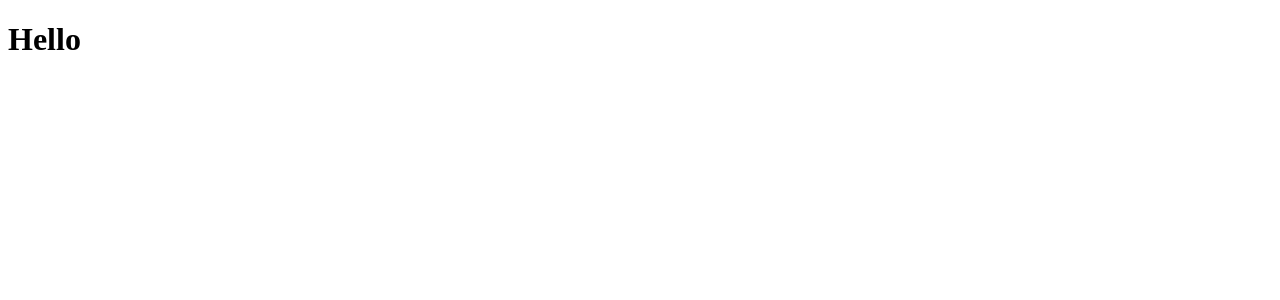
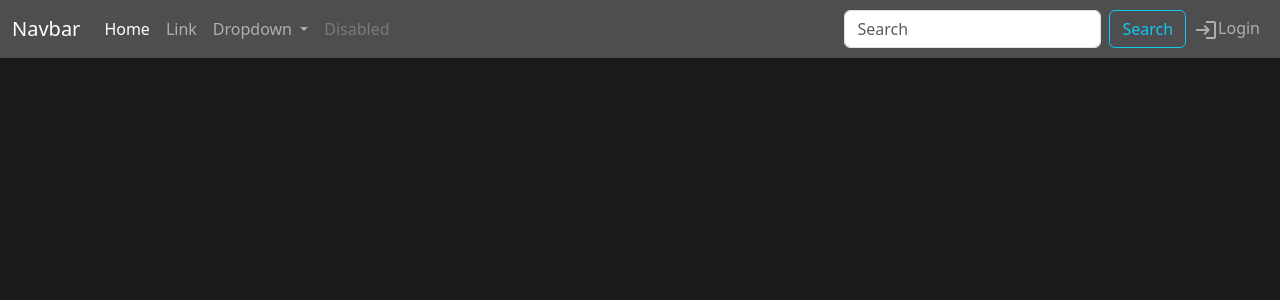
Before and after one commit to elliotpk/d0018e, a Flask app: page / in a window 1280 px wide. Before the commit the part shown is almost empty. Shown: the top 300 px of the page. Run offline with Flask 2, Linux system fonts and the light colour scheme; some libraries are stand-ins or nearby versions.

Commit message:
home screen navbar and login button checks if user is authed in progress

```diff
--- a/db.py
+++ b/db.py
@@ -13,21 +13,18 @@ mydb = mysql.connector.connect(
 def get_user(email):
     cursor=mydb.cursor()
     query = "SELECT id, hashed_pass FROM user WHERE email=%s"
-    cursor.execute(query, email)
+    cursor.execute(query, (email,))
     result = cursor.fetchone()
     return User(str(result[0]), email, result[1]) if result else None
 
 def add_user(user):
     cursor = mydb.cursor()
     query = "INSERT INTO user (email, hashed_pass) VALUES (%s, %s)"
-    print('hello')
     cursor.execute(query, (user.email, user.password))
-    print('executed statment')
     mydb.commit()
     query = "SELECT id FROM user WHERE email=%s"
     cursor.execute(query, (user.email,))
     result = cursor.fetchone()
-    print(result[0])
     user.setId = result[0]
 
 def validate_email(email):
--- a/templates/home.html
+++ b/templates/home.html
@@ -1,13 +1,80 @@
-<!DOCTYPE html>
-<html lang="en">
-    <head>
-        <meta charset="UTF-8">
-        <meta http-equiv="X-UA-Compatible" content="IE=edge">
-        <meta name="viewport" content="width=device-width, initial-scale=1.0">
-        <title>Document</title>
-        <link rel="stylesheet" href="{{url_for('static', filename='styles.css')}}">
-    </head>
-    <body>
-        <h1>Hello {{name}}</h1>
-    </body>
-</html>
+{% include "index.html" %}
+<nav
+  class="navbar navbar-expand-lg fixed-top navbar-dark"
+  style="background-color: #4e4e50"
+>
+  <div class="container-fluid">
+    <a class="navbar-brand" href="#">Navbar</a>
+    <button
+      class="navbar-toggler"
+      type="button"
+      data-bs-toggle="collapse"
+      data-bs-target="#navbarSupportedContent"
+      aria-controls="navbarSupportedContent"
+      aria-expanded="false"
+      aria-label="Toggle navigation"
+    >
+      <span class="navbar-toggler-icon"></span>
+    </button>
+    <div class="collapse navbar-collapse" id="navbarSupportedContent">
+      <ul class="navbar-nav me-auto mb-2 mb-lg-0">
+        <li class="nav-item">
+          <a class="nav-link active" aria-current="page" href="#">Home</a>
+        </li>
+        <li class="nav-item">
+          <a class="nav-link" href="#">Link</a>
+        </li>
+        <li class="nav-item dropdown">
+          <a
+            class="nav-link dropdown-toggle"
+            href="#"
+            id="navbarDropdown"
+            role="button"
+            data-bs-toggle="dropdown"
+            aria-expanded="false"
+          >
+            Dropdown
+          </a>
+          <ul class="dropdown-menu" aria-labelledby="navbarDropdown">
+            <li><a class="dropdown-item" href="#">Action</a></li>
+            <li><a class="dropdown-item" href="#">Another action</a></li>
+            <li><hr class="dropdown-divider" /></li>
+            <li><a class="dropdown-item" href="#">Something else here</a></li>
+          </ul>
+        </li>
+        <li class="nav-item">
+          <a
+            class="nav-link disabled"
+            href="#"
+            tabindex="-1"
+            aria-disabled="true"
+            >Disabled</a
+          >
+        </li>
+      </ul>
+      <form class="d-flex">
+        <input
+          class="form-control me-2"
+          type="search"
+          placeholder="Search"
+          aria-label="Search"
+        />
+        <button class="btn btn-outline-info" type="submit">Search</button>
+      </form>
+
+      <ul class="navbar-nav navbar-right mb-2 mb-lg-0">
+        <li class="nav-item">
+          {% if current_user.is_authenticated %}
+          <a class="nav-link" href="{{url_for('logout')}}"
+            ><span class="material-icons align-middle">logout</span>Logout</a
+          >
+          {% else %}
+          <a class="nav-link" href="{{url_for('login')}}"
+            ><span class="material-icons align-middle">login</span>Login</a
+          >
+          {% endif %}
+        </li>
+      </ul>
+    </div>
+  </div>
+</nav>
--- a/templates/index.html
+++ b/templates/index.html
@@ -13,6 +13,11 @@
     <!-- Sweet alert Js -->
     <script src="https://cdn.jsdelivr.net/npm/sweetalert2@11"></script>
     <title>{% block title%} {{ title }} {% endblock %}</title>
+    <!-- Google Icons-->
+    <link
+      href="https://fonts.googleapis.com/icon?family=Material+Icons"
+      rel="stylesheet"
+    />
   </head>
   <body style="background-color: #1a1a1d"></body>
   <footer>
```
